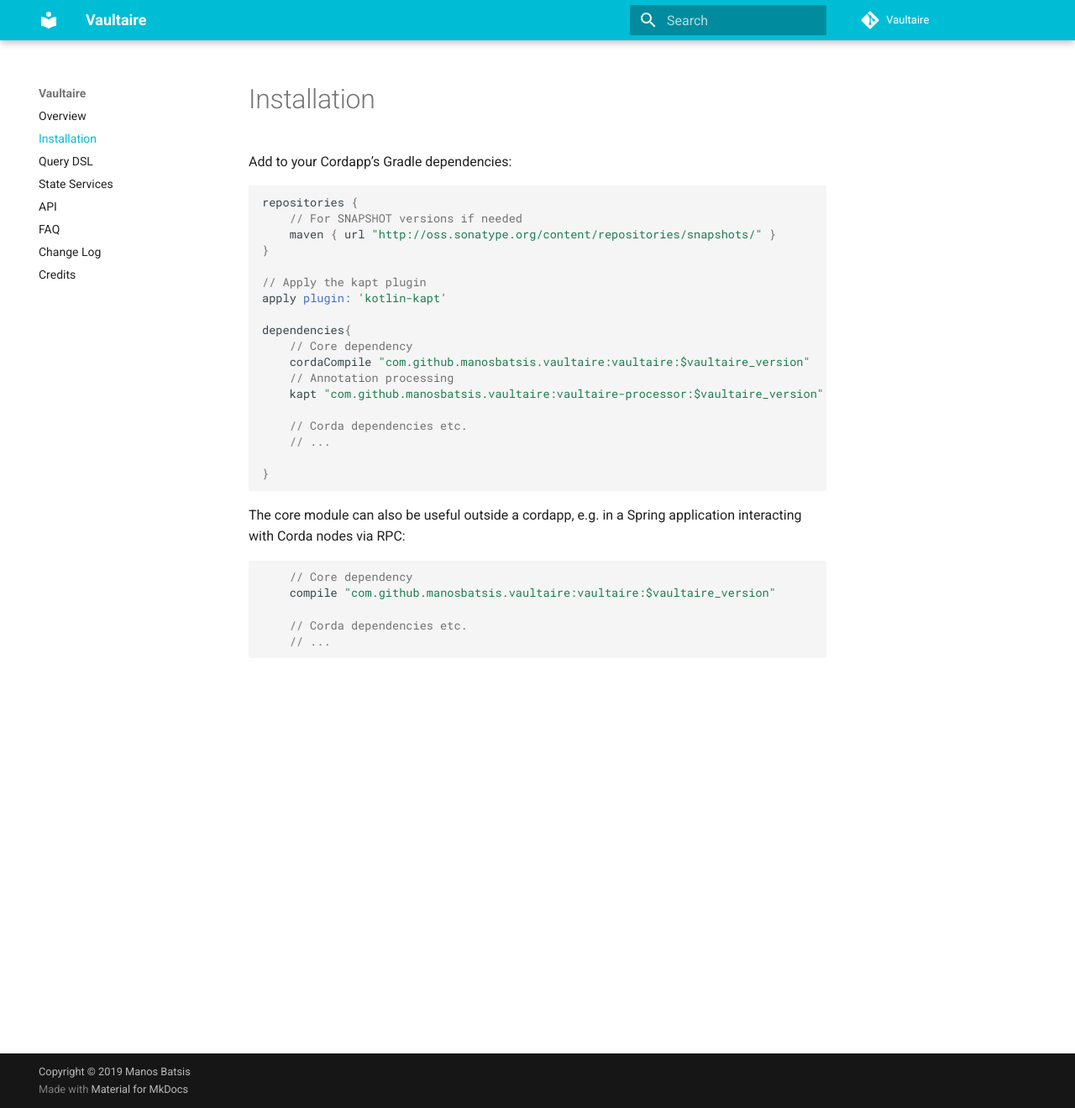
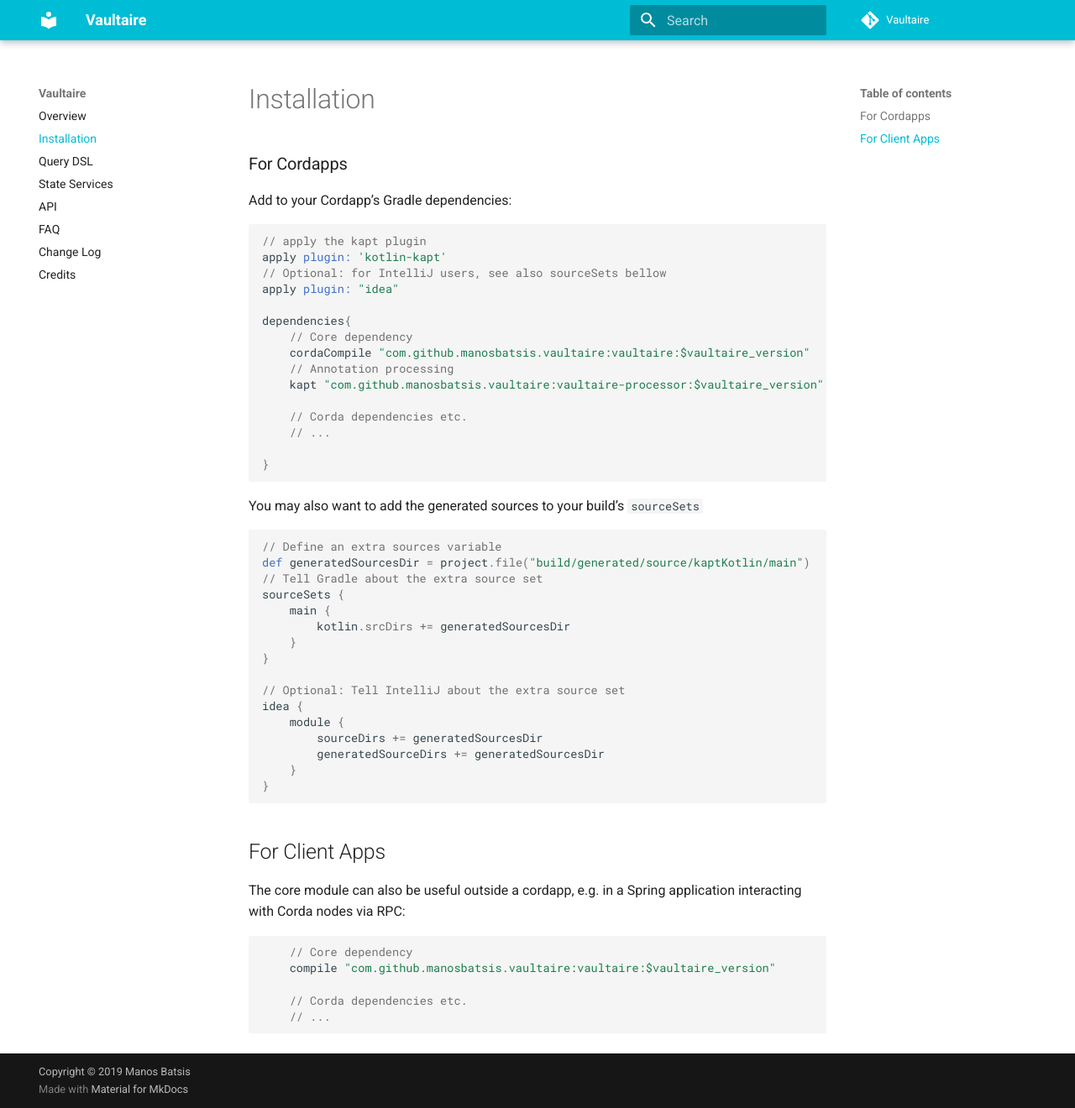
Before and after one commit to manosbatsis/vaultaire, an MkDocs documentation site: the page built from docs/installation.md, in a window 1280 px wide and 1320 px high. Shown: the whole window at 84% size. Built offline with MkDocs 1.6.1 and Material for MkDocs 9.7.7, drawn with Linux system fonts in a browser that asks for light colours; comment, search, counter and statistics services are not loaded.

Commit message:
minor doc update

````diff
--- a/docs/installation.md
+++ b/docs/installation.md
@@ -1,18 +1,15 @@
 
 # Installation
 
+### For Cordapps
 
 Add to your Cordapp's Gradle dependencies:
 
 ```groovy
-
-repositories {
-    // For SNAPSHOT versions if needed
-    maven { url "http://oss.sonatype.org/content/repositories/snapshots/" }
-}
-
-// Apply the kapt plugin
+// apply the kapt plugin
 apply plugin: 'kotlin-kapt'
+// Optional: for IntelliJ users, see also sourceSets bellow
+apply plugin: "idea"
 
 dependencies{
     // Core dependency
@@ -26,6 +23,30 @@ dependencies{
 }
 ```
 
+You may also want to add the generated sources to your build's `sourceSets`
+
+```groovy
+
+// Define an extra sources variable
+def generatedSourcesDir = project.file("build/generated/source/kaptKotlin/main")
+// Tell Gradle about the extra source set
+sourceSets {
+    main {
+        kotlin.srcDirs += generatedSourcesDir
+    }
+}
+
+// Optional: Tell IntelliJ about the extra source set
+idea {
+    module {
+        sourceDirs += generatedSourcesDir
+        generatedSourceDirs += generatedSourcesDir
+    }
+}
+```
+
+## For Client Apps
+
 The core module can also be useful outside a cordapp, e.g. in a Spring application
 interacting with Corda nodes via RPC:
 
````
